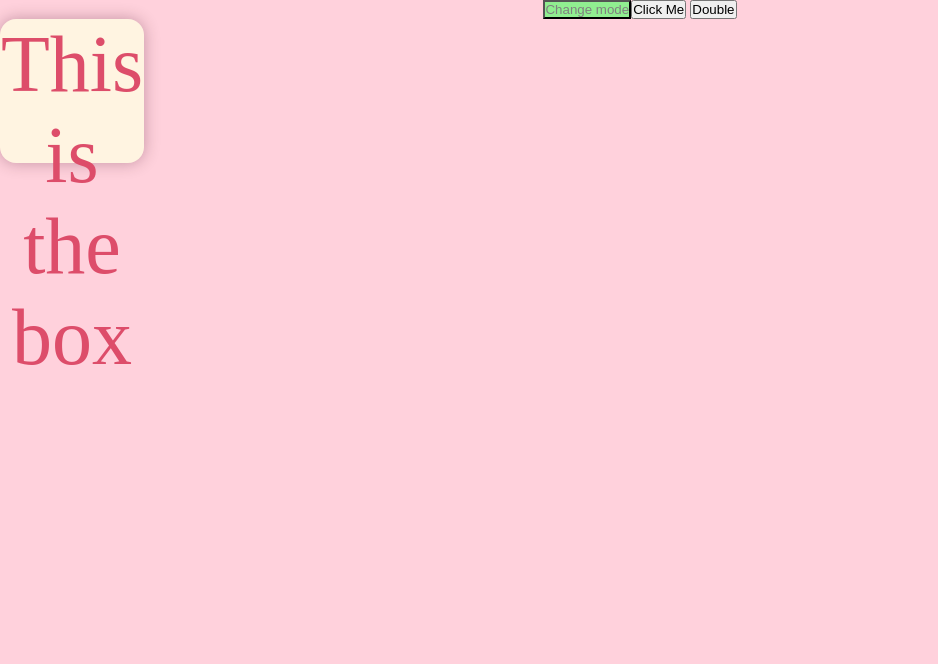
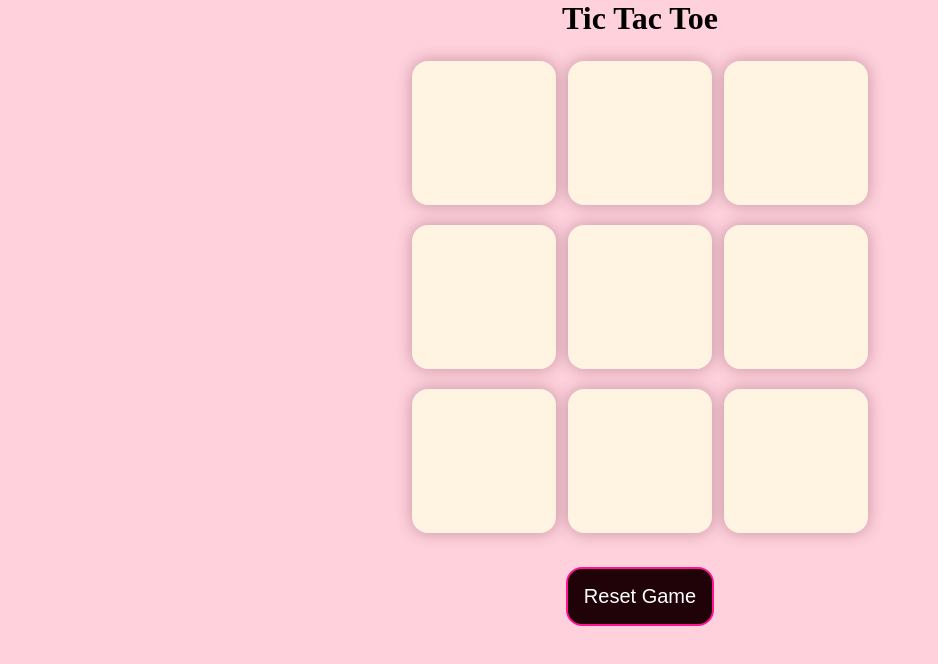
Before and after one commit to Hasnain1652002/Javascript-concepts, a plain HTML site: page index.html in a window 1280 px wide. Shown: the whole page, without its empty margins (0-938 px from the left). Drawn offline with Linux system fonts and the light colour scheme.

Commit message:
Add files via upload

```diff
--- a/index.html
+++ b/index.html
@@ -3,13 +3,32 @@
 <head>
     <meta charset="UTF-8">
     <meta name="viewport" content="width=device-width, initial-scale=1.0">
-    <title>Events</title>
+    <title>Tic-Toe Games</title>
     <link rel="stylesheet" href="style.css">
 </head>
 <body>
-    <button class="btn">Click Me</button>
-    <button id="bt">Double</button>
-    <div class="box">This is the box</div>
-    <script src="event.js"></script>
+    <div class="msg_container hide">
+        <p class="msg"><b>Winner</b></p>
+        <button class="newgame">New Game</button>
+    </div>
+    <main>
+        <h1>Tic Tac Toe</h1>
+        <div  class="container">
+            <div class="game">
+                <button class="box"></button>
+                <button class="box"></button>
+                <button class="box"></button>
+                <button class="box"></button>
+                <button class="box"></button>
+                <button class="box"></button>
+                <button class="box"></button>
+                <button class="box"></button>
+                <button class="box"></button>
+            </div>
+        </div>
+        <button id="reset">Reset Game</button>
+    </main>
+
+    <script src="app.js"></script>
 </body>
 </html>
```
